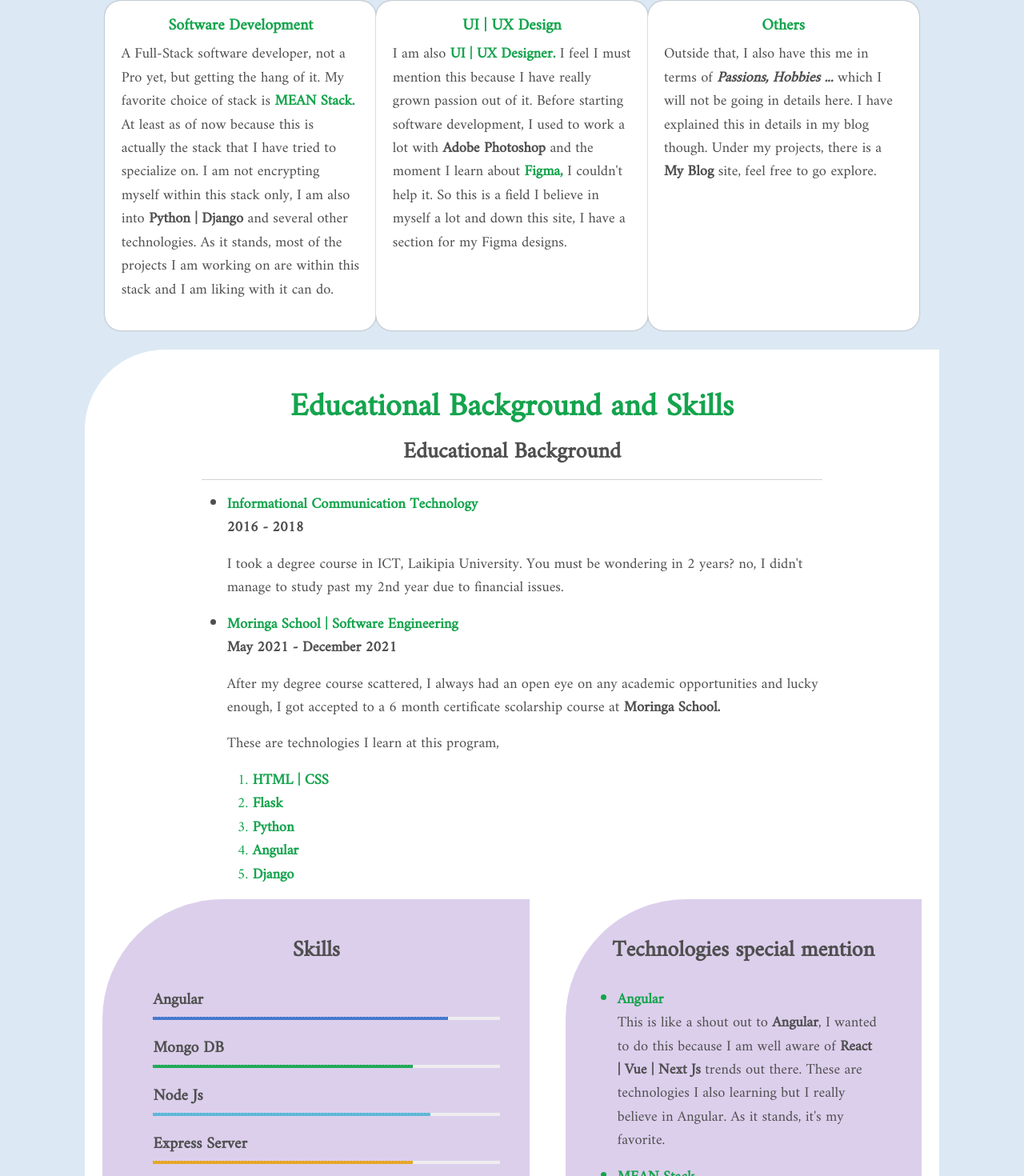
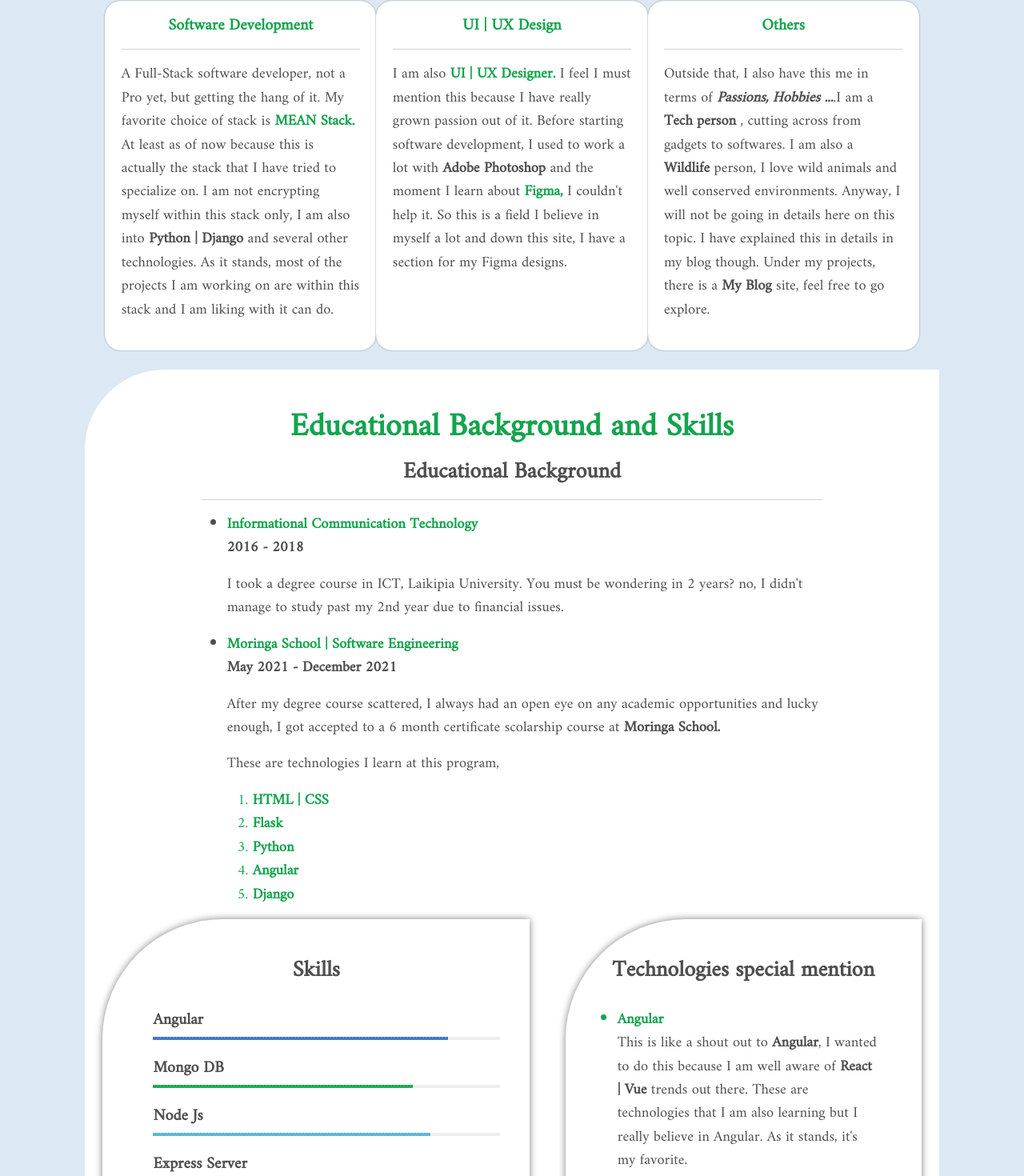
Before and after one commit to Vitalis-Kirui/Portfolio, an Angular app in the folder Portfolio-UI/: page / in a window 1280 px wide. Shown: the part 231-1701 px from the top of the page at 80% size. Built offline with nearby package versions, Linux system fonts and the light colour scheme; a web font is replaced by a local one.

Commit message:
polishing display

```diff
--- a/Portfolio-UI/src/app/app.component.css
+++ b/Portfolio-UI/src/app/app.component.css
@@ -46,6 +46,7 @@
 }
 
 .col-md-6, .col-md-5{
-    background-color: rgb(220, 207, 236);
+    /* background-color: rgb(220, 207, 236); */
     border-radius: 150px 0px 150px 0px;
+    box-shadow: 0px 0px 10px 0px grey;
 }
--- a/Portfolio-UI/src/app/app.component.html
+++ b/Portfolio-UI/src/app/app.component.html
@@ -55,6 +55,7 @@
 
             <div class="col-md-4 mx-auto">
                 <h5 class="text-center text-success"><strong>Software Development</strong></h5>
+                <hr>
                 <p>
                     A Full-Stack software developer, not a Pro yet, but getting the hang of it.
                     My favorite choice of stack is <span class="text-success"><strong>MEAN Stack.</strong> </span> At least as of
@@ -67,6 +68,7 @@
             <!-- UI | UX Designer -->
             <div class="col-md-4 mx-auto">
                 <h5 class="text-center text-success"><strong>UI | UX Design</strong></h5>
+                <hr>
                 <p>
                     I am also <span class="text-success"><strong>UI | UX Designer.</strong></span> I feel I must mention this
                     because I have really grown passion out of it. Before starting software development, I used to work a lot
@@ -79,12 +81,12 @@
 
             <div class="col-md-4 mx-auto">
                 <h5 class="text-center text-success"><strong>Others</strong></h5>
+                <hr>
                 <p>
-                    Outside that, I also have this me in terms of <em><strong>Passions, Hobbies ...</strong></em> which I will not be
-                    going
-                    in details here. I have explained this in details in my blog though. Under my projects, there is a <strong>My
-                        Blog</strong>
-                    site, feel free to go explore.
+                    Outside that, I also have this me in terms of <em><strong>Passions, Hobbies ...</strong></em>.I am a<strong>
+                        Tech person </strong>, cutting across from gadgets to softwares. I am also a <strong>Wildlife</strong> person,
+                        I love wild animals and well conserved environments. Anyway, I will not be going in details here on this topic. I have explained
+                        this in details in my blog though. Under my projects, there is a <strong>My Blog</strong> site, feel free to go explore.
                 </p>
             </div>
 
@@ -205,8 +207,8 @@
                         <li class="text-success"><strong>Angular</strong></li>
                         <p>
                             This is like a shout out to <strong>Angular</strong>, I wanted to do this
-                            because I am well aware of <strong>React | Vue | Next Js</strong> trends out there. These are
-                            technologies I also learning but I really believe in Angular. As it stands, it's my favorite.
+                            because I am well aware of <strong>React | Vue </strong> trends out there. These are
+                            technologies that I am also learning but I really believe in Angular. As it stands, it's my favorite.
                         </p>
 
                         <li class="text-success"><strong>MEAN Stack </strong></li>
```
